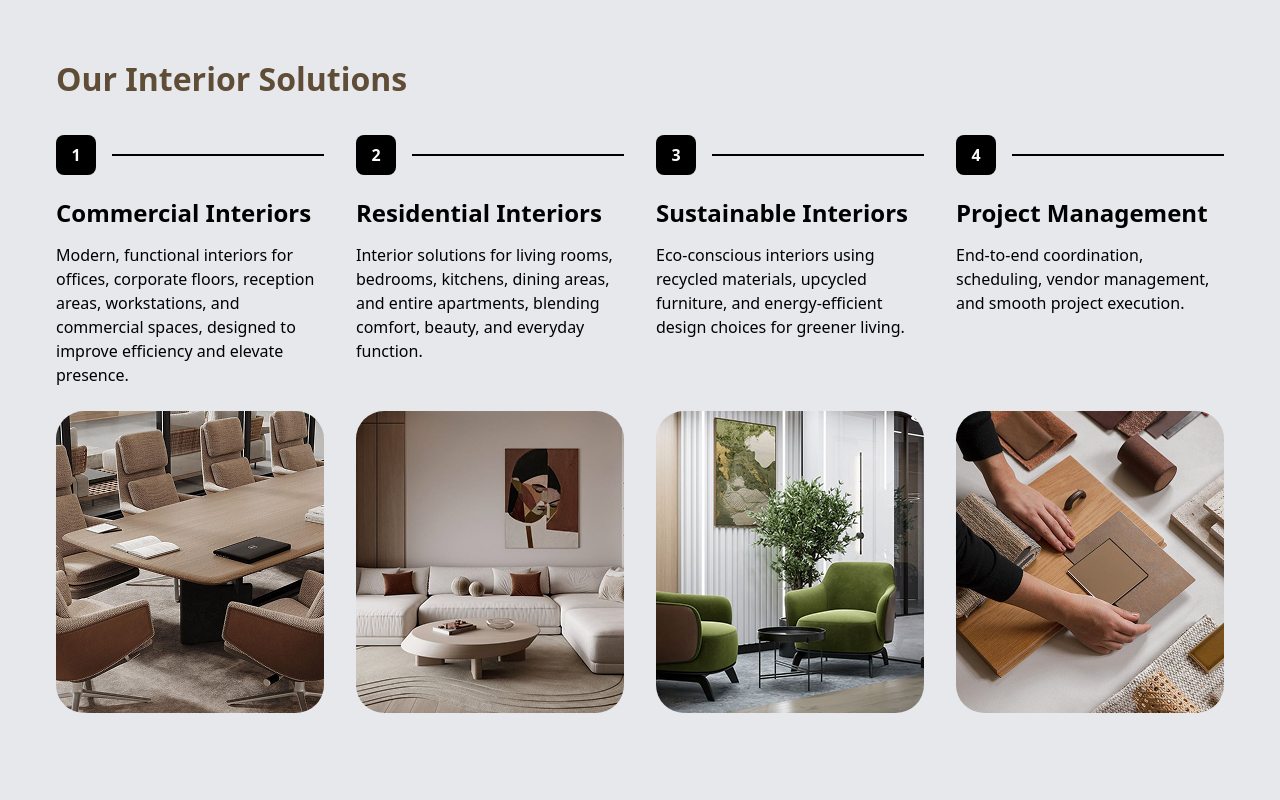
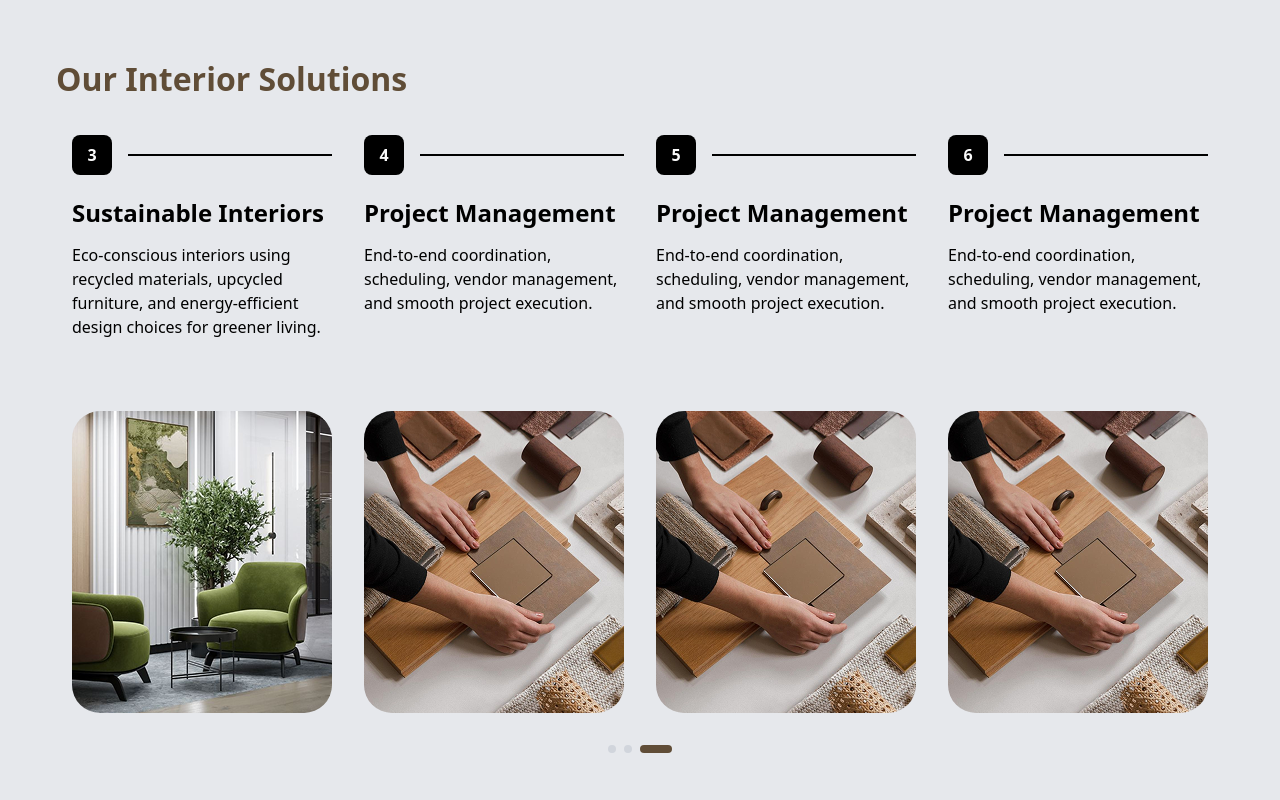
Before and after one commit to Introvera/ultra-craft-project, a Next.js app: page /home in a window 1280 px wide. Shown: the part 3000-3800 px from the top of the page. Built offline with nearby package versions, Linux system fonts and the light colour scheme.

Commit message:
add carousal

```diff
--- a/components/services-component/services.tsx
+++ b/components/services-component/services.tsx
@@ -1,23 +1,213 @@
-import React from "react";
+"use client";
+
+import React, { useState, useEffect, useRef } from "react";
+
+type Service = {
+  number: number;
+  title: string;
+  description: string;
+  image: string;
+};
+
+type DragEvent = React.MouseEvent<HTMLDivElement> | React.TouchEvent<HTMLDivElement>;
 
 export default function Services() {
+  const [currentIndex, setCurrentIndex] = useState(0);
+  const [isDragging, setIsDragging] = useState(false);
+  const [startPos, setStartPos] = useState(0);
+  const [currentTranslate, setCurrentTranslate] = useState(0);
+  const [prevTranslate, setPrevTranslate] = useState(0);
+
+  // 1) Properly type the refs
+  const autoPlayRef = useRef<ReturnType<typeof setInterval> | null>(null);
+  const sliderRef = useRef<HTMLDivElement | null>(null);
+
+  const services: Service[] = [
+    {
+      number: 1,
+      title: "Commercial Interiors",
+      description:
+        "Modern, functional interiors for offices, corporate floors, reception areas, workstations, and commercial spaces, designed to improve efficiency and elevate presence.",
+      image: "/services/image 56.png",
+    },
+    {
+      number: 2,
+      title: "Residential Interiors",
+      description:
+        "Interior solutions for living rooms, bedrooms, kitchens, dining areas, and entire apartments, blending comfort, beauty, and everyday function.",
+      image: "/services/image 64.png",
+    },
+    {
+      number: 3,
+      title: "Sustainable Interiors",
+      description:
+        "Eco-conscious interiors using recycled materials, upcycled furniture, and energy-efficient design choices for greener living.",
+      image: "/services/image 65.png",
+    },
+    {
+      number: 4,
+      title: "Project Management",
+      description: "End-to-end coordination, scheduling, vendor management, and smooth project execution.",
+      image: "/services/image 67.png",
+    },
+    {
+      number: 5,
+      title: "Project Management",
+      description: "End-to-end coordination, scheduling, vendor management, and smooth project execution.",
+      image: "/services/image 67.png",
+    },
+    {
+      number: 6,
+      title: "Project Management",
+      description: "End-to-end coordination, scheduling, vendor management, and smooth project execution.",
+      image: "/services/image 67.png",
+    },
+  ];
+
+  // Get items per view based on screen size
+  const getItemsPerView = () => {
+    if (typeof window === "undefined") return 1;
+    if (window.innerWidth >= 1280) return 4; // xl
+    if (window.innerWidth >= 768) return 2; // md
+    return 1; // mobile
+  };
+
+  // 2) Fix hydration mismatch: start with a constant value (same on server & client)
+  const [itemsPerView, setItemsPerView] = useState(1);
+
+  useEffect(() => {
+    const handleResize = () => {
+      setItemsPerView(getItemsPerView());
+    };
+
+    // set correct value immediately after mount
+    handleResize();
+
+    window.addEventListener("resize", handleResize);
+    return () => window.removeEventListener("resize", handleResize);
+  }, []);
+
+  const maxIndex = Math.max(0, services.length - itemsPerView);
+
+  // Auto-play functionality
+  useEffect(() => {
+    autoPlayRef.current = setInterval(() => {
+      setCurrentIndex((prev) => {
+        if (prev >= maxIndex) {
+          return 0;
+        }
+        return prev + 1;
+      });
+    }, 3000); // Change slide every 3 seconds
+
+    return () => {
+      if (autoPlayRef.current) {
+        clearInterval(autoPlayRef.current);
+      }
+    };
+  }, [maxIndex]);
+
+  // Reset auto-play after drag
+  const resetAutoPlay = () => {
+    if (autoPlayRef.current) {
+      clearInterval(autoPlayRef.current);
+    }
+    autoPlayRef.current = setInterval(() => {
+      setCurrentIndex((prev) => {
+        if (prev >= maxIndex) {
+          return 0;
+        }
+        return prev + 1;
+      });
+    }, 3000);
+  };
+
+  // 3) Explicit type for index to avoid implicit any
+  const goToSlide = (index: number) => {
+    setCurrentIndex(index);
+    resetAutoPlay();
+  };
+
+  // Touch/Drag handlers
+  const getPositionX = (event: DragEvent) => {
+    return "touches" in event ? event.touches[0].clientX : event.pageX;
+  };
+
+  const handleDragStart = (event: DragEvent) => {
+    setIsDragging(true);
+    setStartPos(getPositionX(event));
+    if (autoPlayRef.current) {
+      clearInterval(autoPlayRef.current);
+    }
+  };
+
+  const handleDragMove = (event: DragEvent) => {
+    if (!isDragging) return;
+    const currentPosition = getPositionX(event);
+    const diff = currentPosition - startPos;
+    setCurrentTranslate(prevTranslate + diff);
+  };
+
+  // Make event optional so we can call handleDragEnd() without args
+  const handleDragEnd = (_event?: DragEvent) => {
+    if (!isDragging) return;
+    setIsDragging(false);
+
+    const movedBy = currentTranslate - prevTranslate;
+    const containerWidth = sliderRef.current?.offsetWidth || 0;
+    const threshold = containerWidth / itemsPerView / 4; // 25% of one card width
+
+    if (movedBy < -threshold && currentIndex < maxIndex) {
+      setCurrentIndex(currentIndex + 1);
+    } else if (movedBy > threshold && currentIndex > 0) {
+      setCurrentIndex(currentIndex - 1);
+    }
+
+    setCurrentTranslate(0);
+    setPrevTranslate(0);
+    resetAutoPlay();
+  };
+
   return (
-    <section className="w-full max-w-[1440px] mx-auto flex flex-col items-start px-[20px] md:px-[56px] pt-4">
+    <section className="w-full max-w-[1440px] mx-auto flex flex-col items-start px-[20px] md:px-[56px] pt-4 pb-8">
       {/* Section Title */}
-      <h2 className="text-[#604D37] font-poppins font-[700] text-[32px]">
+      <h2 className="text-[#604D37] font-poppins font-[700] text-[32px] mb-8">
         Our Interior Solutions
       </h2>
 
-      {/* Grid */}
-      {/* 1 col (mobile) | 2 cols (tablet / small laptop) | 4 cols (big desktop) */}
-      <div className="grid grid-cols-1 md:grid-cols-2 xl:grid-cols-4 gap-[32px] mt-[32px] w-full">
-        {/* CARD 1 */}
+      {/* Carousel Container */}
+      <div className="relative w-full">
+        {/* Carousel Wrapper */}
+        <div
+          ref={sliderRef}
+          className="overflow-hidden cursor-grab active:cursor-grabbing"
+          onMouseDown={handleDragStart}
+          onMouseMove={handleDragMove}
+          onMouseUp={handleDragEnd}
+          onMouseLeave={() => isDragging && handleDragEnd()}
+          onTouchStart={handleDragStart}
+          onTouchMove={handleDragMove}
+          onTouchEnd={handleDragEnd}
+        >
+          <div
+            className="flex transition-transform ease-in-out"
+            style={{
+              transform: `translateX(calc(-${currentIndex * (100 / itemsPerView)}% + ${currentTranslate}px))`,
+              transitionDuration: isDragging ? "0ms" : "500ms",
+            }}
+          >
+            {services.map((service) => (
+              <div
+                key={service.number}
+                className="flex-shrink-0 px-4"
+                style={{ width: `${100 / itemsPerView}%` }}
+              >
                 <div className="flex flex-col items-start h-full">
                   {/* Number + Line */}
                   <div className="flex items-center gap-4 w-full">
                     <div className="w-[40px] h-[40px] bg-black rounded-[8px] flex justify-center items-center">
                       <span className="text-[#FAFAFA] font-inter text-[16px] font-[600]">
-                1
+                        {service.number}
                       </span>
                     </div>
                     <div className="flex-1 h-[2px] bg-black max-w-[250px]" />
@@ -25,114 +215,42 @@ export default function Services() {
 
                   {/* Heading */}
                   <h3 className="text-black font-poppins font-[600] text-[24px] mt-[20px]">
-            Commercial Interiors
+                    {service.title}
                   </h3>
 
                   {/* Content */}
                   <p className="text-black font-poppins font-[500] text-[16px] mt-[12px] mb-[24px]">
-            Modern, functional interiors for offices, corporate floors, reception
-            areas, workstations, and commercial spaces, designed to improve
-            efficiency and elevate presence.
+                    {service.description}
                   </p>
 
-          {/* Image (bottom-aligned crop) */}
-          <div className="w-full max-w-[302px] h-[302px] rounded-[28px] overflow-hidden mt-auto flex-shrink-0">
+                  {/* Image */}
+                  <div className="w-full max-w-[302px] h-[302px] rounded-[28px] overflow-hidden mt-auto flex-shrink-0 bg-gray-200">
                     <img
-              src="/services/image 56.png"
-              alt="Commercial Interiors"
-              className="w-full h-full object-cover object-bottom"
-            />
-          </div>
-        </div>
-
-        {/* CARD 2 */}
-        <div className="flex flex-col items-start h-full">
-          <div className="flex items-center gap-4 w-full">
-            <div className="w-[40px] h-[40px] bg-black rounded-[8px] flex justify-center items-center">
-              <span className="text-[#FAFAFA] font-inter text-[16px] font-[600]">
-                2
-              </span>
-            </div>
-            <div className="flex-1 h-[2px] bg-black max-w-[250px]" />
-          </div>
-
-          <h3 className="text-black font-poppins font-[600] text-[24px] mt-[20px]">
-            Residential Interiors
-          </h3>
-
-          <p className="text-black font-poppins font-[500] text-[16px] mt-[12px] mb-[24px]">
-            Interior solutions for living rooms, bedrooms, kitchens, dining
-            areas, and entire apartments, blending comfort, beauty, and everyday
-            function.
-          </p>
-
-          <div className="w-full max-w-[302px] h-[302px] rounded-[28px] overflow-hidden mt-auto flex-shrink-0">
-            <img
-              src="/services/image 64.png"
-              alt="Residential Interiors"
-              className="w-full h-full object-cover object-bottom"
-            />
-          </div>
-        </div>
-
-        {/* CARD 3 */}
-        <div className="flex flex-col items-start h-full">
-          <div className="flex items-center gap-4 w-full">
-            <div className="w-[40px] h-[40px] bg-black rounded-[8px] flex justify-center items-center">
-              <span className="text-[#FAFAFA] font-inter text-[16px] font-[600]">
-                3
-              </span>
-            </div>
-            <div className="flex-1 h-[2px] bg-black max-w-[250px]" />
-          </div>
-
-          <h3 className="text-black font-poppins font-[600] text-[24px] mt-[20px]">
-            Sustainable Interiors
-          </h3>
-
-          <p className="text-black font-poppins font-[500] text-[16px] mt-[12px] mb-[24px]">
-            Eco-conscious interiors using recycled materials, upcycled
-            furniture, and energy-efficient design choices for greener living.
-          </p>
-
-          <div className="w-full max-w-[302px] h-[302px] rounded-[28px] overflow-hidden mt-auto flex-shrink-0">
-            <img
-              src="/services/image 65.png"
-              alt="Sustainable Interiors"
-              className="w-full h-full object-cover object-bottom"
-            />
-          </div>
-        </div>
-
-        {/* CARD 4 */}
-        <div className="flex flex-col items-start h-full">
-          <div className="flex items-center gap-4 w-full">
-            <div className="w-[40px] h-[40px] bg-black rounded-[8px] flex justify-center items-center">
-              <span className="text-[#FAFAFA] font-inter text-[16px] font-[600]">
-                4
-              </span>
-            </div>
-            <div className="flex-1 h-[2px] bg-black max-w-[250px]" />
-          </div>
-
-          <h3 className="text-black font-poppins font-[600] text-[24px] mt-[20px]">
-            Project Management
-          </h3>
-
-          <p className="text-black font-poppins font-[500] text-[16px] mt-[12px] mb-[24px]">
-            End-to-end coordination, scheduling, vendor management, and smooth
-            project execution.
-          </p>
-
-          <div className="w-full max-w-[302px] h-[302px] rounded-[28px] overflow-hidden mt-auto flex-shrink-0">
-            <img
-              src="/services/image 67.png"
-              alt="Project Management"
+                      src={service.image}
+                      alt={service.title}
                       className="w-full h-full object-cover object-bottom"
                     />
                   </div>
                 </div>
               </div>
+            ))}
+          </div>
+        </div>
+      </div>
+
+      {/* Dots Indicator */}
+      <div className="flex justify-center gap-2 mt-8 w-full">
+        {Array.from({ length: maxIndex + 1 }).map((_, index) => (
+          <button
+            key={index}
+            onClick={() => goToSlide(index)}
+            className={`h-2 rounded-full transition-all duration-300 ${
+              index === currentIndex ? "w-8 bg-[#604D37]" : "w-2 bg-gray-300 hover:bg-gray-400"
+            }`}
+            aria-label={`Go to slide ${index + 1}`}
+          />
+        ))}
+      </div>
     </section>
   );
 }
```
Lines whose indentation alone changed are shown as unchanged.
